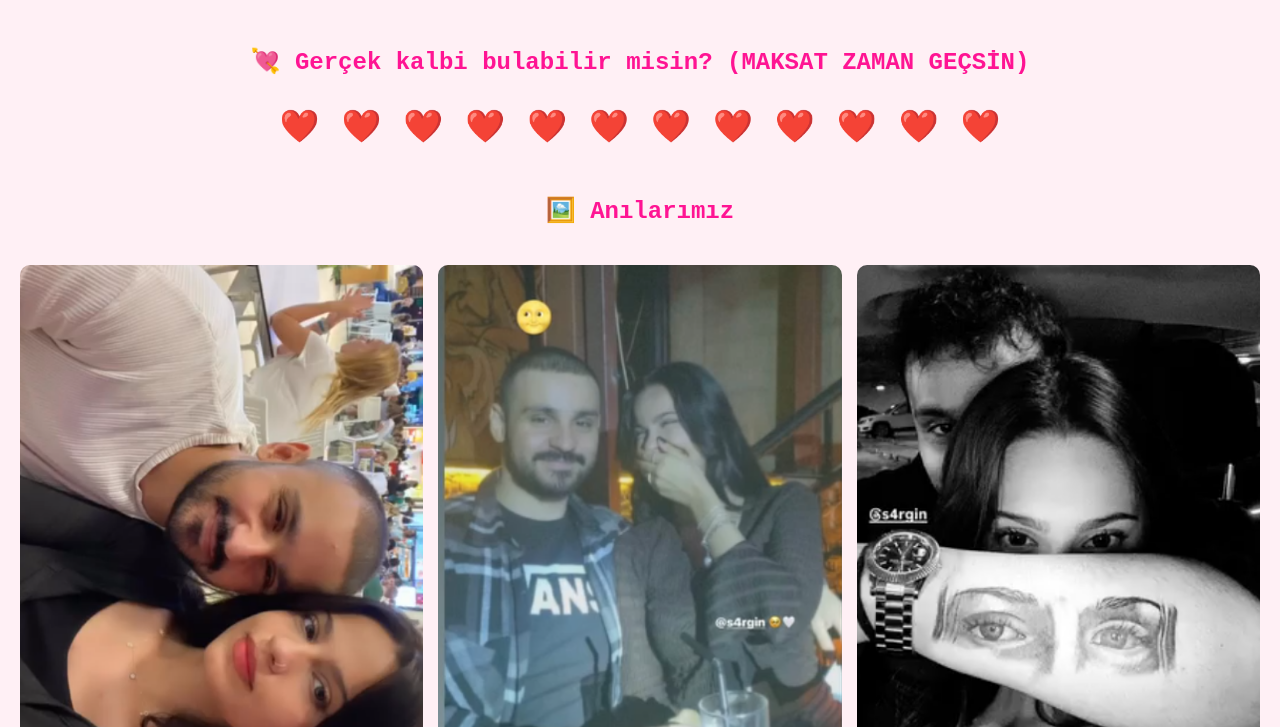
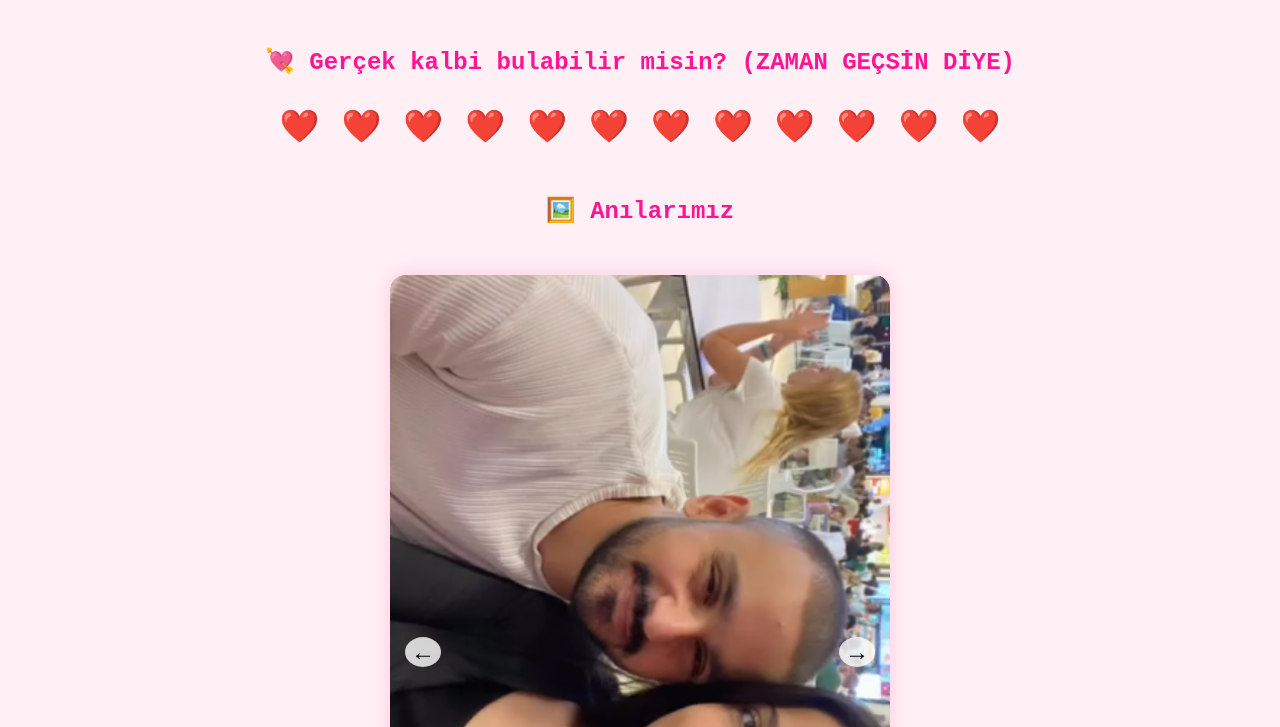
Before and after one commit to mustafas4rgin-cell/mustafas4rgin-cell.github.io, a plain HTML site: page index.html in a window 1280 px wide. Shown: the part 233-960 px from the top of the page. Drawn offline with Linux system fonts and the light colour scheme.

Commit message:
Update index.html

```diff
--- a/index.html
+++ b/index.html
@@ -65,51 +65,61 @@
       margin-top: 20px;
     }
 
-    .gallery {
-      display: grid;
-      grid-template-columns: repeat(auto-fit, minmax(120px, 1fr));
-      gap: 15px;
-      margin-top: 40px;
+    /* Slider */
+    .slider {
+      position: relative;
+      max-width: 500px;
+      margin: 50px auto;
+      border-radius: 15px;
+      overflow: hidden;
+      box-shadow: 0 0 20px rgba(255, 105, 180, 0.3);
     }
 
-    .gallery img {
+    .slide-img {
       width: 100%;
-      border-radius: 10px;
-      transition: transform 0.3s, box-shadow 0.3s;
-      cursor: pointer;
+      display: none;
+      border-radius: 15px;
     }
 
-    .gallery img:hover {
-      transform: scale(1.05);
-      box-shadow: 0 0 10px rgba(255, 105, 180, 0.7);
+    .slide-img.active {
+      display: block;
     }
 
-    /* Responsive Metinler */
-    @media (max-width: 768px) {
+    .slide-controls {
+      position: absolute;
+      top: 50%;
+      left: 0;
+      right: 0;
+      display: flex;
+      justify-content: space-between;
+      transform: translateY(-50%);
+      padding: 0 15px;
+    }
+
+    .slide-controls button {
+      background: rgba(255, 255, 255, 0.8);
+      border: none;
+      font-size: 1.5rem;
+      border-radius: 50%;
+      cursor: pointer;
+      transition: background 0.2s;
+    }
+
+    .slide-controls button:hover {
+      background: rgba(255, 182, 193, 0.8);
+    }
+
+    @media (max-width: 600px) {
       h1 {
         font-size: 2rem;
       }
 
       .countdown {
-        font-size: 1.5rem;
+        font-size: 1.4rem;
       }
 
-      .heart {
-        font-size: 2.5rem;
-      }
-
-      #result {
-        font-size: 1rem;
-      }
-    }
-
-    @media (max-width: 480px) {
-      .gallery {
-        grid-template-columns: repeat(auto-fit, minmax(100px, 1fr));
-      }
-
-      .gallery img {
-        border-radius: 8px;
+      .slide-controls button {
+        font-size: 1.2rem;
       }
     }
   </style>
@@ -119,16 +129,20 @@
   <div class="countdown" id="countdown"></div>
   <div class="heart">❤️</div>
 
-  <h2 style="margin-top: 50px;">💘 Gerçek kalbi bulabilir misin? (MAKSAT ZAMAN GEÇSİN)</h2>
+  <h2 style="margin-top: 50px;">💘 Gerçek kalbi bulabilir misin? (ZAMAN GEÇSİN DİYE)</h2>
   <div id="game"></div>
   <p id="result"></p>
 
   <h2 style="margin-top: 50px;">🖼️ Anılarımız</h2>
-  <div class="gallery">
-    <img src="images/biz1.png" alt="Biz 1">
-    <img src="images/biz2.png" alt="Biz 2">
-    <img src="images/biz3.png" alt="Biz 3">
-    <!-- Daha fazla fotoğraf ekleyebilirsin -->
+  <div class="slider">
+    <img src="images/biz1.png" class="slide-img active" alt="Biz 1">
+    <img src="images/biz2.png" class="slide-img" alt="Biz 2">
+    <img src="images/biz3.png" class="slide-img" alt="Biz 3">
+    <!-- Daha fazla ekleyebilirsin -->
+    <div class="slide-controls">
+      <button onclick="prevSlide()">←</button>
+      <button onclick="nextSlide()">→</button>
+    </div>
   </div>
 
   <script>
@@ -175,6 +189,29 @@
 
       gameDiv.appendChild(btn);
     }
+
+    // Slayt Galeri
+    let slideIndex = 0;
+    const slides = document.querySelectorAll(".slide-img");
+
+    function showSlide(index) {
+      slides.forEach((slide, i) => {
+        slide.classList.toggle("active", i === index);
+      });
+    }
+
+    function nextSlide() {
+      slideIndex = (slideIndex + 1) % slides.length;
+      showSlide(slideIndex);
+    }
+
+    function prevSlide() {
+      slideIndex = (slideIndex - 1 + slides.length) % slides.length;
+      showSlide(slideIndex);
+    }
+
+    // Otomatik geçiş istersen aç:
+    // setInterval(nextSlide, 5000);
   </script>
 </body>
 </html>
```
